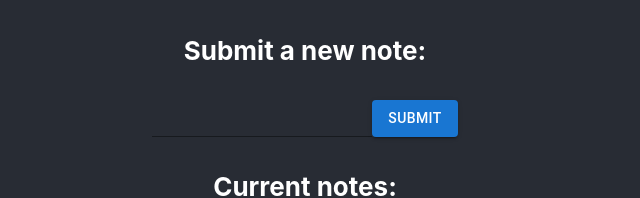
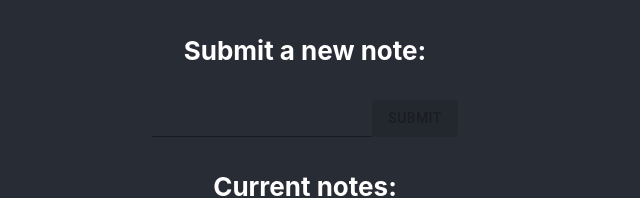
Before and after one commit to juholehtimaki/thesis-app, a React (Create React App) app in the folder client/: page / in a window 1280 px wide. Shown: the top 198 px of the page, without its empty margins (335-975 px from the left). Built offline with nearby package versions, Linux system fonts and the light colour scheme; no server answers.

Commit message:
chore: clean code

```diff
--- a/client/src/App.tsx
+++ b/client/src/App.tsx
@@ -60,7 +60,11 @@ function App() {
             value={newNote}
             onChange={(e) => setNewNote(e.target.value)}
           />
-          <Button type="submit" variant="contained">
+          <Button
+            type="submit"
+            variant="contained"
+            disabled={newNote.length === 0}
+          >
             Submit
           </Button>
         </form>
```
Also changed, not shown: 2 other files (tests, documents, lock files or other folders).
